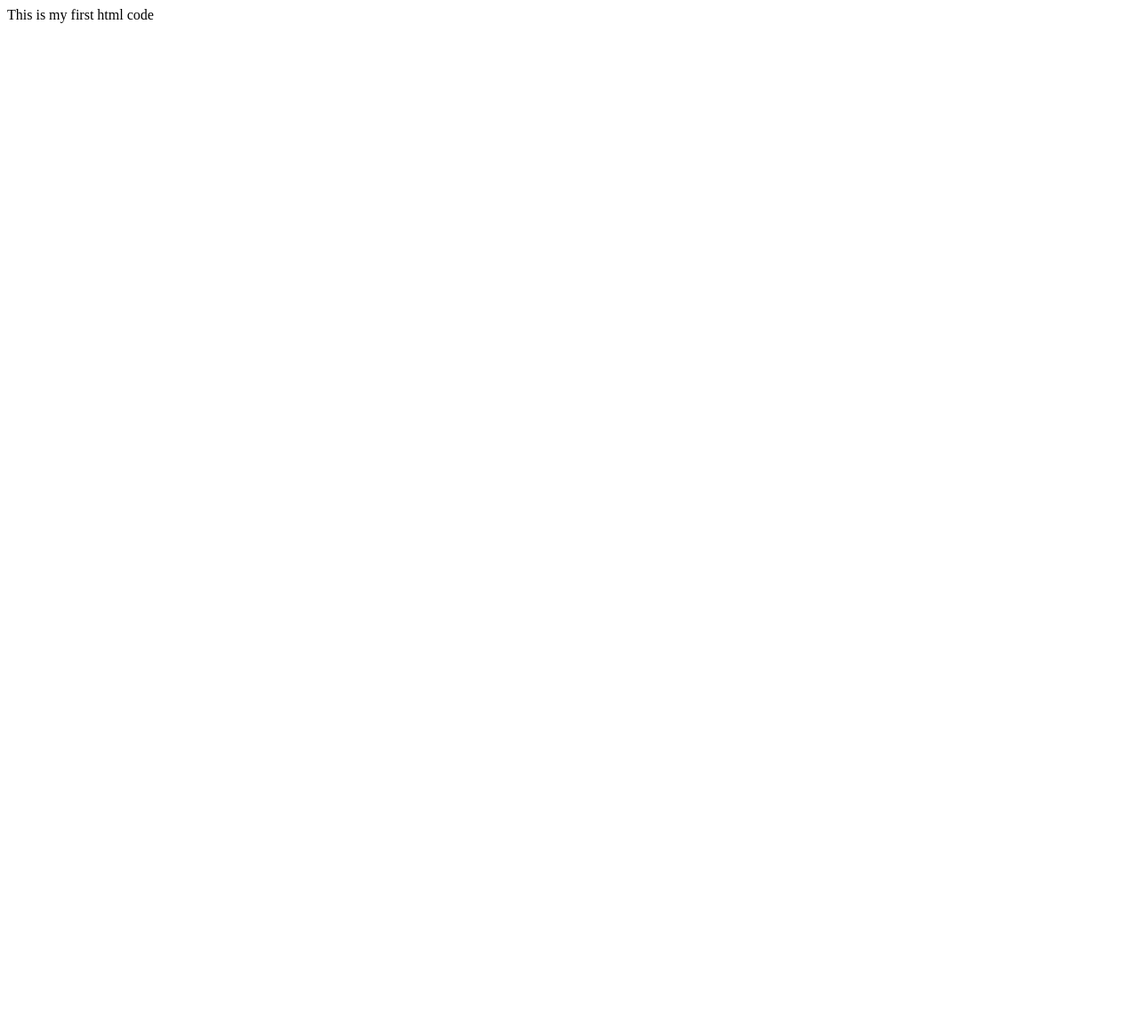
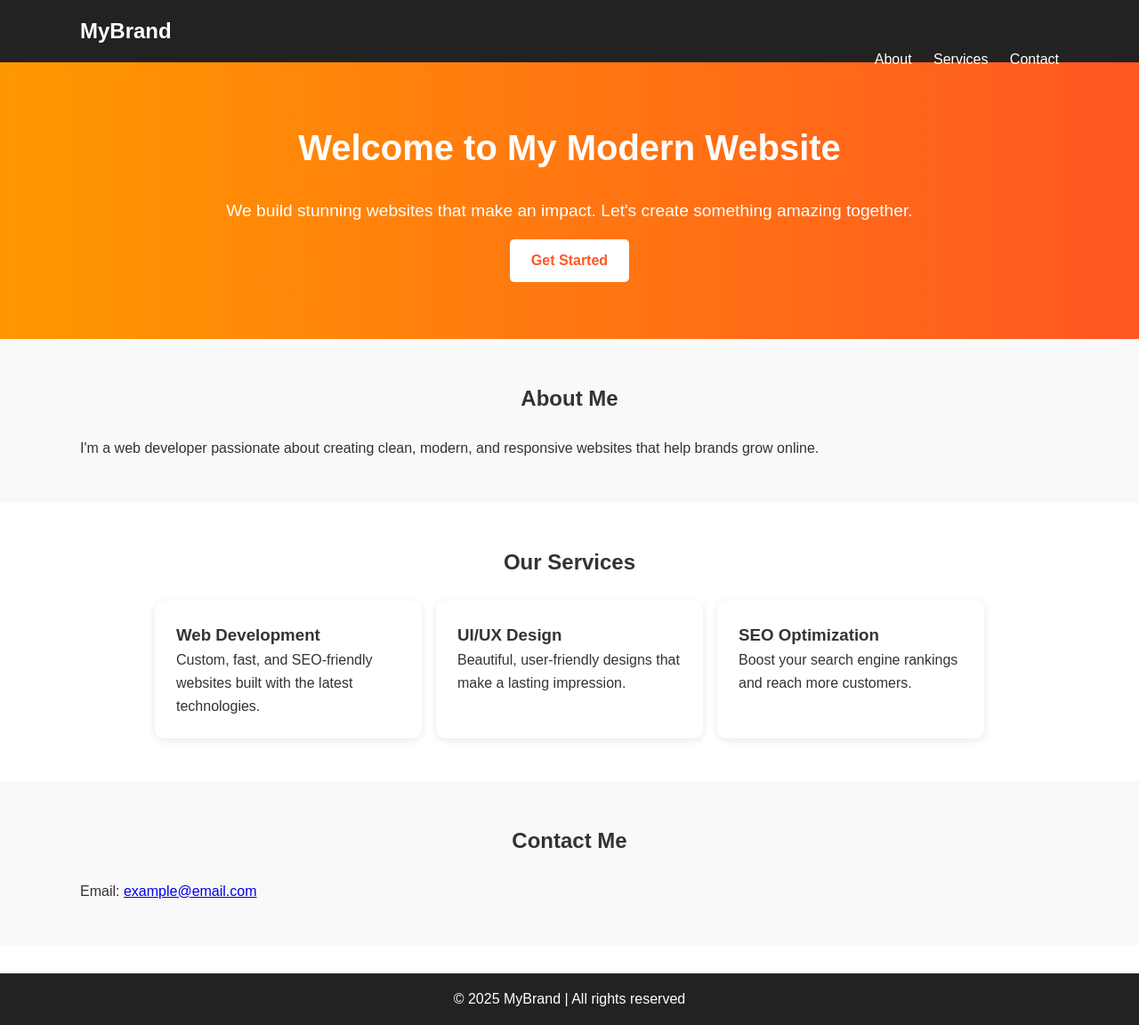
Before and after one commit to ParthL001/GIT-DEMO, a plain HTML site: page index.html in a window 1280 px wide. Shown: the whole page at 89% size. Before the commit the page ends 800 px from the top, so only its background shows below. Drawn offline with Linux system fonts and the light colour scheme.

Commit message:
My website

```diff
--- a/index.html
+++ b/index.html
@@ -1 +1,67 @@
-<p>This is my first html code</p>
+<!DOCTYPE html>
+<html lang="en">
+<head>
+    <meta charset="UTF-8">
+    <meta name="viewport" content="width=device-width, initial-scale=1.0">
+    <title>My Modern Website</title>
+    <link rel="stylesheet" href="style.css">
+</head>
+<body>
+    <header>
+        <div class="container">
+            <h1 class="logo">MyBrand</h1>
+            <nav>
+                <a href="#about">About</a>
+                <a href="#services">Services</a>
+                <a href="#contact">Contact</a>
+            </nav>
+        </div>
+    </header>
+
+    <section class="hero">
+        <div class="container">
+            <h2>Welcome to My Modern Website</h2>
+            <p>We build stunning websites that make an impact. Let's create something amazing together.</p>
+            <a href="#services" class="btn">Get Started</a>
+        </div>
+    </section>
+
+    <section id="about">
+        <div class="container">
+            <h2>About Me</h2>
+            <p>I'm a web developer passionate about creating clean, modern, and responsive websites that help brands grow online.</p>
+        </div>
+    </section>
+
+    <section id="services">
+        <div class="container">
+            <h2>Our Services</h2>
+            <div class="cards">
+                <div class="card">
+                    <h3>Web Development</h3>
+                    <p>Custom, fast, and SEO-friendly websites built with the latest technologies.</p>
+                </div>
+                <div class="card">
+                    <h3>UI/UX Design</h3>
+                    <p>Beautiful, user-friendly designs that make a lasting impression.</p>
+                </div>
+                <div class="card">
+                    <h3>SEO Optimization</h3>
+                    <p>Boost your search engine rankings and reach more customers.</p>
+                </div>
+            </div>
+        </div>
+    </section>
+
+    <section id="contact">
+        <div class="container">
+            <h2>Contact Me</h2>
+            <p>Email: <a href="mailto:example@email.com">example@email.com</a></p>
+        </div>
+    </section>
+
+    <footer>
+        <p>&copy; 2025 MyBrand | All rights reserved</p>
+    </footer>
+</body>
+</html>
--- /dev/null
+++ b/style.css
@@ -0,0 +1,131 @@
+/* General Styling */
+* {
+    margin: 0;
+    padding: 0;
+    box-sizing: border-box;
+}
+body {
+    font-family: 'Arial', sans-serif;
+    line-height: 1.6;
+    color: #333;
+}
+.container {
+    width: 90%;
+    max-width: 1100px;
+    margin: auto;
+}
+
+/* Header */
+header {
+    background: #222;
+    padding: 1rem 0;
+    color: white;
+    position: sticky;
+    top: 0;
+    z-index: 1000;
+}
+header .logo {
+    font-size: 1.5rem;
+    font-weight: bold;
+}
+header nav {
+    float: right;
+}
+header nav a {
+    color: white;
+    text-decoration: none;
+    margin-left: 20px;
+    transition: color 0.3s ease;
+}
+header nav a:hover {
+    color: #ff9800;
+}
+
+/* Hero Section */
+.hero {
+    background: linear-gradient(to right, #ff9800, #ff5722);
+    color: white;
+    text-align: center;
+    padding: 4rem 2rem;
+    animation: fadeIn 1.5s ease-in-out;
+}
+.hero h2 {
+    font-size: 2.5rem;
+}
+.hero p {
+    margin: 1rem 0;
+    font-size: 1.2rem;
+}
+.btn {
+    display: inline-block;
+    background: white;
+    color: #ff5722;
+    padding: 0.7rem 1.5rem;
+    text-decoration: none;
+    font-weight: bold;
+    border-radius: 5px;
+    transition: transform 0.2s ease, background 0.3s;
+}
+.btn:hover {
+    transform: scale(1.05);
+    background: #f1f1f1;
+}
+
+/* Sections */
+section {
+    padding: 3rem 0;
+}
+#about, #contact {
+    background: #f9f9f9;
+}
+h2 {
+    text-align: center;
+    margin-bottom: 1.5rem;
+}
+
+/* Cards */
+.cards {
+    display: flex;
+    flex-wrap: wrap;
+    gap: 1rem;
+    justify-content: center;
+}
+.card {
+    background: white;
+    padding: 1.5rem;
+    border-radius: 10px;
+    box-shadow: 0 2px 8px rgba(0,0,0,0.1);
+    width: 300px;
+    transition: transform 0.3s ease;
+}
+.card:hover {
+    transform: translateY(-5px);
+}
+
+/* Footer */
+footer {
+    background: #222;
+    color: white;
+    text-align: center;
+    padding: 1rem 0;
+    margin-top: 2rem;
+}
+
+/* Animation */
+@keyframes fadeIn {
+    from {opacity: 0;}
+    to {opacity: 1;}
+}
+
+/* Responsive */
+@media (max-width: 768px) {
+    header nav {
+        float: none;
+        text-align: center;
+        margin-top: 10px;
+    }
+    .cards {
+        flex-direction: column;
+        align-items: center;
+    }
+}
```
